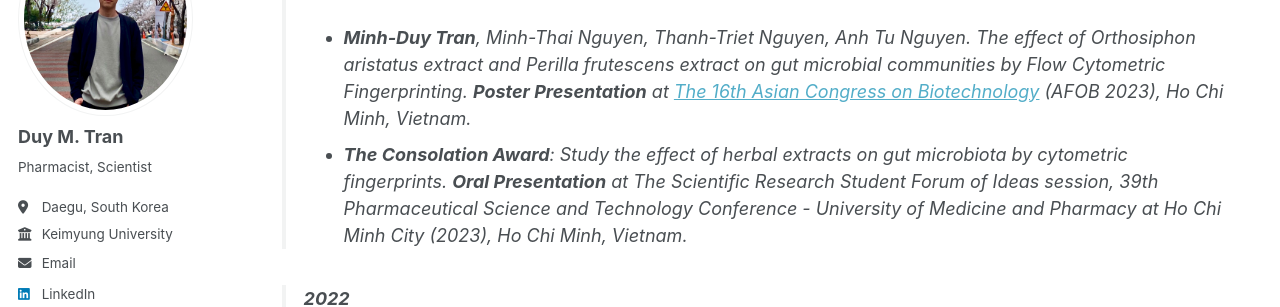
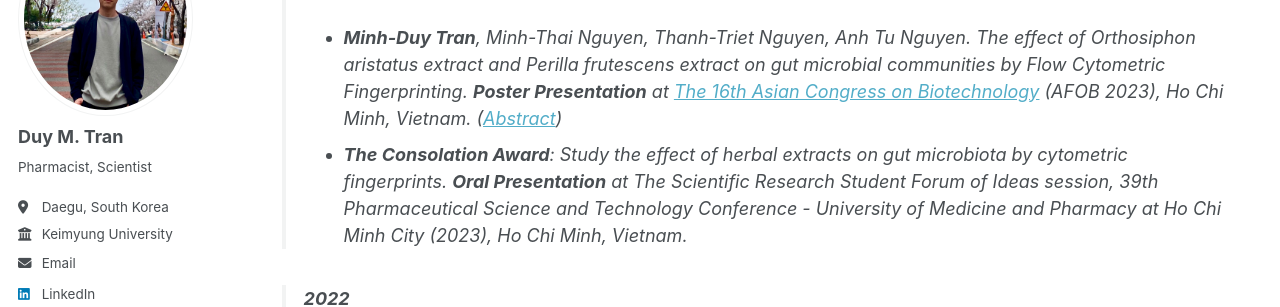
Before and after one commit to tranminhduy-git/tmduy.github.io, a Jekyll site: the page built from _pages/cv.md, in a window 1280 px wide and 900 px high, scrolled down 1298 px. Shown: the part 179-486 px from the top of the window. Built offline with Jekyll 4.4.1, drawn with Linux system fonts in a browser that asks for light colours; a script bundle is joined from its source files by our own code; library files that are not in the unit come from our copies.

Commit message:
Update cv.md

```diff
--- a/_pages/cv.md
+++ b/_pages/cv.md
@@ -41,7 +41,7 @@ compounds from marine sponges in Vietnam.
 
 ## Conference Presentations
 > __2023__
-* __Minh-Duy Tran__, Minh-Thai Nguyen, Thanh-Triet Nguyen, Anh Tu Nguyen. The effect of Orthosiphon aristatus extract and Perilla frutescens extract on gut microbial communities by Flow Cytometric Fingerprinting. __Poster Presentation__ at [The 16th Asian Congress on Biotechnology](https://tranminhduy-git.github.io/tmduy.github.io/images/ACB_2023.jpg) (AFOB 2023), Ho Chi Minh, Vietnam.
+* __Minh-Duy Tran__, Minh-Thai Nguyen, Thanh-Triet Nguyen, Anh Tu Nguyen. The effect of Orthosiphon aristatus extract and Perilla frutescens extract on gut microbial communities by Flow Cytometric Fingerprinting. __Poster Presentation__ at [The 16th Asian Congress on Biotechnology](https://tranminhduy-git.github.io/tmduy.github.io/images/ACB_2023.jpg) (AFOB 2023), Ho Chi Minh, Vietnam. ([Abstract](https://tranminhduy-git.github.io/tmduy.github.io/images/ABSTRACT_ACB2023.jp2))
 * __The Consolation Award__: Study the effect of herbal extracts on gut microbiota by cytometric fingerprints. __Oral Presentation__ at The Scientific Research Student Forum of Ideas session, 39th Pharmaceutical Science and Technology Conference - University of Medicine and Pharmacy at Ho Chi Minh City (2023), Ho Chi Minh, Vietnam.
 
 > __2022__
```
